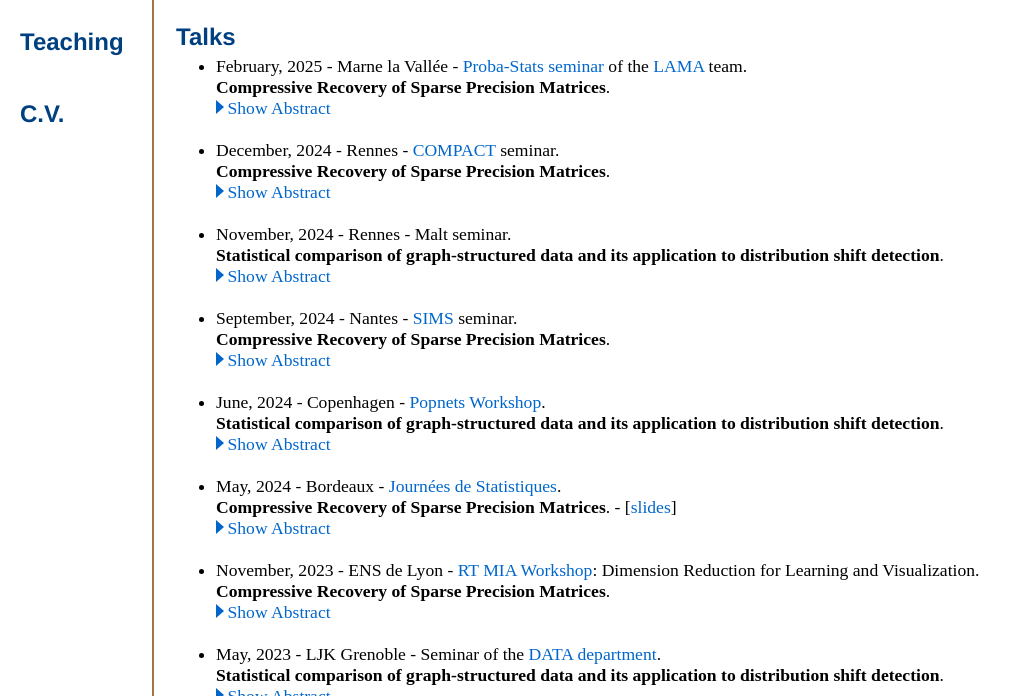
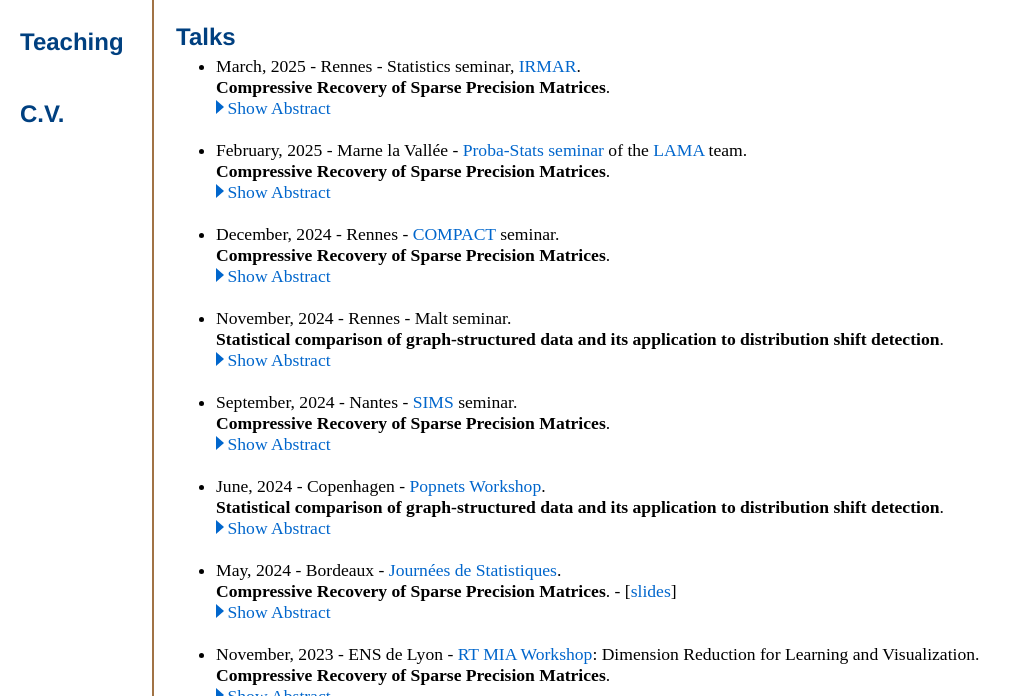
Before and after one commit to elasalle/elasalle.github.io, a Jekyll site: the page built from research/index.html, in a window 1280 px wide and 900 px high, scrolled down 858 px, cut to the strip 204-900 px from the top of the window. Shown: the whole strip, without its empty margins (0-1017 px from the left). Built offline with Jekyll 4.4.1, drawn with Linux system fonts in a browser that asks for light colours; some web fonts are replaced; formulas are drawn with MathJax 3.

Commit message:
Update index.html

```diff
--- a/research/index.html
+++ b/research/index.html
@@ -141,6 +141,24 @@
 
   <h2 id="talks" class="title2">Talks</h2>
   <ul class="normalsize">
+    <li>March, 2025 - Rennes - Statistics seminar, <a href="https://irmar.univ-rennes.fr/"> IRMAR</a>. <br>
+      <b>Compressive Recovery of Sparse Precision Matrices</b>. <br>
+      <button class="showhide abstract22" onclick="switchDisplayByClassName('abstract22')" style="display: block;"><div class="arrow-right"></div>Show Abstract<span class="dots">...</span></button>
+      <button class="showhide abstract22" onclick="switchDisplayByClassName('abstract22')" style="display : none;"><div class="arrow-top"></div>Hide Abstract</button>
+      <p class="abstracttext abstract22" style="display : none;">
+        We consider the problem of learning a graph modeling the statistical relations of the \(d\) variables of a dataset with \(n\) samples.
+        Standard approaches amount to searching for a precision matrix representative of a Gaussian graphical model that adequately explains the data.
+        However, most maximum likelihood-based estimators usually require storing the \(d^2\) values of the empirical covariance matrix, which can become prohibitive in a high-dimensional setting. <br>
+        In this talk, we adopt a “compressive” viewpoint and aim to estimate a sparse precision matrix from a sketch of the data, i.e., a low-dimensional vector of size \(m\ll d^2\) carefully designed from the data using nonlinear random features (e.g., rank-one projections).
+        Under certain spectral assumptions, we show that it is possible to recover the precision matrix from a sketch of size \(m=\Omega\left((d+2k)\log(d)\right)\) where \(k\) is the maximal number of edges of the underlying graph.
+        These information-theoretic guarantees are inspired by the compressed sensing theory.
+        We investigate the possibility of achieving practical recovery with an iterative algorithm based on the graphical lasso, viewed as a specific denoiser.
+        We compare our approach and the graphical lasso on synthetic datasets, demonstrating its favorable performance even when the dataset is compressed. <br>
+        Joint work with : Titouan Vayer, Rémi Gribonval and Paulo Gonçalves.
+      </p>
+    </li>
+    <br>
+
     <li>February, 2025 - Marne la Vallée - <a href="https://lama-umr8050.fr/evenements/seminaire_de_probabilites_et_statistiques">Proba-Stats seminar</a> of the <a href="https://lama-umr8050.fr/"> LAMA</a> team. <br>
       <b>Compressive Recovery of Sparse Precision Matrices</b>. <br>
       <button class="showhide abstract21" onclick="switchDisplayByClassName('abstract21')" style="display: block;"><div class="arrow-right"></div>Show Abstract<span class="dots">...</span></button>
```
